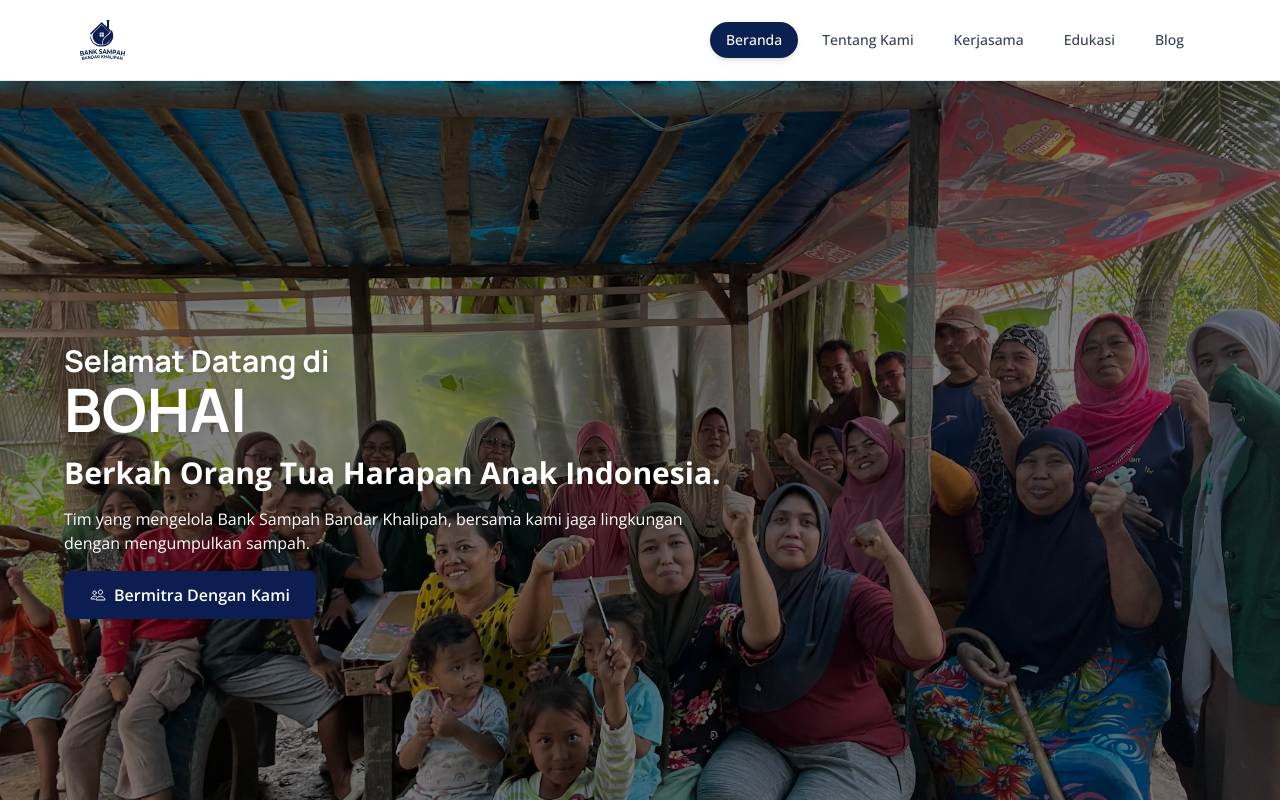
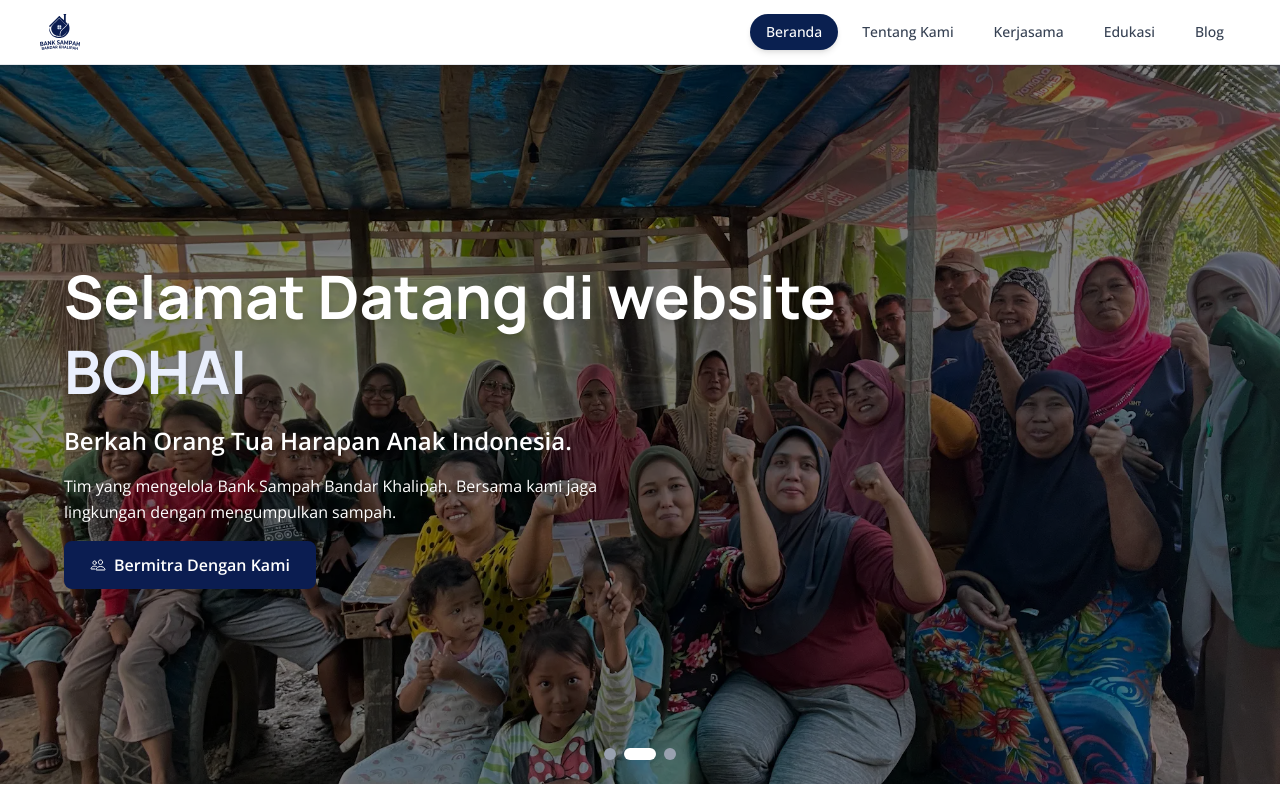
Before and after one commit to Bank-Sampah-Bandar-Khalipah/web-page, a React (Vite) app: page / in a window 1280 px wide. Shown: the top 800 px of the page. Built offline with nearby package versions, Linux system fonts and the light colour scheme.

Commit message:
bug fixing

```diff
--- a/src/Components/AboutPage/HeroAbout.jsx
+++ b/src/Components/AboutPage/HeroAbout.jsx
@@ -18,7 +18,7 @@
           {/* Overlay */}
 
           {/* Teks di atas gambar */}
-          <div className="relative z-10 flex h-full flex-col justify-center md:px-16 mt-10 text-center">
+          <div className="relative z-10 flex h-full flex-col justify-center md:px-16 mt-5 text-center">
             <h1 className="text-white text-3xl md:text-5xl font-bold drop-shadow-md">
               Bersama BOHAI <br />Wujudkan Lingkungan Bersih & Bernilai
             </h1>
--- a/src/Components/EducationPage/HeroEdu.jsx
+++ b/src/Components/EducationPage/HeroEdu.jsx
@@ -1,7 +1,7 @@
 const HeroEdu = () => {
   return (
     <section className='container mx-auto section-spacing'>
-        <div className='mt-20 text-center space-y-10'>
+        <div className='mt-10 text-center space-y-10'>
             <h1 className='text-3xl md:text-5xl font-bold'>Edukasi Sampah untuk Masyarakat</h1>
             <p>Dengan edukasi dan pengajaran yang baik serta kesadaran dan dukungan masyarakat, kita dapat menjaga lingkungan <br />dan menciptakan masa depan yang lebih bak.</p>
 
--- a/src/Components/HomePage/HeroHome.jsx
+++ b/src/Components/HomePage/HeroHome.jsx
@@ -1,33 +1,33 @@
-import { useEffect, useState } from 'react';
-import HeroImage1 from '../../assets/images/manfaatpage/bandarkhalipah2.webp';
-import HeroImage2 from '../../assets/images/manfaatpage/bandarkhalipah.webp';
-import HeroImage3 from '../../assets/images/partisipasi1.webp';
-import { useNavigate } from 'react-router-dom'
-import { IoPeopleOutline  } from "react-icons/io5";
-import Button from "../Ui/Button"
+import { useEffect, useState } from "react";
+import { useNavigate } from "react-router-dom";
+import { IoPeopleOutline } from "react-icons/io5";
+import Button from "../Ui/Button";
+
+import HeroImage1 from "../../assets/images/manfaatpage/bandarkhalipah2.webp";
+import HeroImage2 from "../../assets/images/manfaatpage/bandarkhalipah.webp";
+import HeroImage3 from "../../assets/images/partisipasi1.webp";
 
 const images = [HeroImage1, HeroImage2, HeroImage3];
 
 const HeroHome = () => {
-  const navigate = useNavigate()
+  const navigate = useNavigate();
   const [currentIndex, setCurrentIndex] = useState(0);
   const [isTransitioning, setIsTransitioning] = useState(false);
 
-  // Ubah slide tiap 5 detik
   useEffect(() => {
     const interval = setInterval(() => {
       setIsTransitioning(true);
       setTimeout(() => {
         setCurrentIndex((prev) => (prev + 1) % images.length);
         setIsTransitioning(false);
-      }, 500); // Durasi fade out
+      }, 500);
     }, 5000);
     return () => clearInterval(interval);
   }, []);
 
   return (
-    <section className='relative container mx-auto h-[100vh] overflow-hidden'>
-      {/* Background Images Stack */}
+    <section className="relative w-full h-[100vh] md:h-[90vh] overflow-hidden flex items-center">
+      {/* Background Images */}
       <div className="absolute inset-0">
         {images.map((image, index) => (
           <img
@@ -35,45 +35,48 @@ const HeroHome = () => {
             src={image}
             alt={`hero-${index + 1}`}
             className={`absolute inset-0 h-full w-full object-cover transition-opacity duration-1000 ease-in-out ${
-              index === currentIndex ? 'opacity-100' : 'opacity-0'
+              index === currentIndex ? "opacity-100" : "opacity-0"
             }`}
           />
         ))}
       </div>
 
       {/* Overlay */}
-      <div className="absolute inset-0 bg-black opacity-50 z-0"></div>
+      <div className="absolute inset-0 bg-black/50 z-0"></div>
 
       {/* Content */}
-      <div className="relative z-10 flex h-full flex-col justify-center text-center md:text-left px-4 md:px-16 space-y-4">
-        <h1 className="text-white text-xl md:text-3xl font-bold drop-shadow-md md:w-1/2">
-          Selamat Datang di <br /><span className='text-4xl md:text-6xl'>BOHAI</span>
+      <div className="relative z-10 flex flex-col justify-center items-center md:items-start text-center md:text-left px-6 md:px-16 space-y-4 w-full">
+        <h1 className="text-white text-3xl md:text-5xl lg:text-6xl font-bold drop-shadow-md leading-tight">
+          Selamat Datang di website<br />
+          <span className="text-4xl md:text-6xl text-[#E9EFFD]">BOHAI</span>
         </h1>
-        <p className="text-white text-xl md:text-3xl font-bold max-w-2xl drop-shadow-sm">
+        <p className="text-white text-lg md:text-2xl font-semibold drop-shadow-sm">
           Berkah Orang Tua Harapan Anak Indonesia.
         </p>
-        <p className="text-white max-w-2xl drop-shadow-sm">
-          Tim yang mengelola Bank Sampah Bandar Khalipah, bersama kami jaga lingkungan dengan mengumpulkan sampah.
+        <p className="text-white text-sm md:text-base max-w-xl drop-shadow-sm leading-relaxed">
+          Tim yang mengelola Bank Sampah Bandar Khalipah. Bersama kami jaga
+          lingkungan dengan mengumpulkan sampah.
         </p>
         <Button
-          className="gap-2 w-fit px-4 inline-flex items-center mx-auto md:mx-0"
-          onClick={() => navigate('/partner')}
+          className="gap-2 w-fit px-4 py-2 inline-flex items-center mx-auto md:mx-0 text-sm md:text-base"
+          onClick={() => navigate("/partner")}
         >
           <IoPeopleOutline />
           Bermitra Dengan Kami
         </Button>
       </div>
 
-      {/* Dot Indicator */}
-      <div className="absolute bottom-8 left-1/2 -translate-x-1/2 flex gap-2 z-10">
+      {/* Dots */}
+      <div className="absolute bottom-6 left-1/2 -translate-x-1/2 flex gap-2 z-10">
         {images.map((_, index) => (
           <button
             key={index}
             onClick={() => setCurrentIndex(index)}
-            className={`h-3 w-3 rounded-full transition-all duration-300 ${
-              index === currentIndex ? 'bg-white w-8' : 'bg-gray-400 hover:bg-gray-300'
+            className={`h-2.5 w-2.5 md:h-3 md:w-3 rounded-full transition-all duration-300 ${
+              index === currentIndex
+                ? "bg-white w-6 md:w-8"
+                : "bg-gray-400 hover:bg-gray-300"
             }`}
-            aria-label={`Go to slide ${index + 1}`}
           />
         ))}
       </div>
--- a/src/Components/KegiatanPage/HeroKegiatan.jsx
+++ b/src/Components/KegiatanPage/HeroKegiatan.jsx
@@ -1,6 +1,6 @@
 const HeroKegiatan = () => {
   return (
-    <section className="container mx-auto section-spacing mt-20">
+    <section className="container mx-auto section-spacing mt-10">
         <div className="text-center w-full flex flex-col items-center gap-4 md:gap-8">
             <h1 className="text-3xl md:text-5xl font-bold">Kegiatan di Bank Sampah <br className="hidden md:block"/>Bandar Khalipah</h1>
             <p>Ketahui kegiatan di Bank Sampah Bandar Khalipah</p>
--- a/src/Components/Layouts/Navbar.jsx
+++ b/src/Components/Layouts/Navbar.jsx
@@ -21,14 +21,15 @@ const Navbar = () => {
   ];
 
   return (
-    <nav className="sticky top-0 z-50 w-full bg-white/90 backdrop-blur-md border-b border-gray-200">
-      <div className="container mx-auto flex justify-between items-center h-20 px-5 md:px-10 lg:px-20">
+    <>
+      <nav className="fixed top-0 left-0 right-0 z-50 bg-white/90 backdrop-blur-md border-b border-gray-200 shadow-sm">
+        <div className="max-w-7xl mx-auto flex justify-between items-center h-16 px-5 md:px-10">
           {/* Logo */}
           <Link to="/" className="flex items-center">
             <img
               src={logo}
               alt="Logo"
-            className="h-10 w-auto transition-transform duration-200 hover:scale-105"
+              className="h-9 w-auto transition-transform duration-200 hover:scale-105"
             />
           </Link>
 
@@ -65,8 +66,8 @@ const Navbar = () => {
 
         {/* Mobile Menu */}
         {isMenuOpen && (
-        <div className="md:hidden border-t border-gray-100 bg-white py-4 animate-fade-in">
-          <div className="container mx-auto px-5 flex flex-col space-y-2">
+          <div className="md:hidden border-t border-gray-100 bg-white py-3 animate-fade-in shadow-md">
+            <div className="max-w-7xl mx-auto px-5 flex flex-col space-y-1">
               {navItems.map((item) => (
                 <Link
                   key={item.path}
@@ -85,6 +86,10 @@ const Navbar = () => {
           </div>
         )}
       </nav>
+
+      {/* Spacer to prevent layout shift (height = navbar height) */}
+      <div className="h-16 md:h-16"></div>
+    </>
   );
 };
 
--- a/src/Components/PartnerPage/HeroPartner.jsx
+++ b/src/Components/PartnerPage/HeroPartner.jsx
@@ -7,7 +7,7 @@ import { LuHandshake } from "react-icons/lu";
 export default function HeroPartner() {
   return (
     <section className='container mx-auto section-spacing'>
-        <div className='flex flex-col items-center mt-20 space-y-5'>
+        <div className='flex flex-col items-center mt-10 space-y-5'>
             <p className='bg-gradient-to-r from-[#0B1D51] to-[#1E3A8A] rounded-2xl font-semibold px-3 py-1 text-white'>Kemitraan Komunitas</p>
             <h1 className='text-center text-3xl md:text-5xl font-bold'>Membangun Masa Depan <br />Berkelanjutan Bersama</h1>
             <p className='text-center'>Sebagai pengelola Bank Sampah Bandar Khalipah BOHAI menggerakkan komunitas <br />untuk menciptakan lingkungan berkelanjutan dan bebas sampah melalui aksi sukarela dan inovasi.</p>
```
Lines whose indentation alone changed are shown as unchanged.
